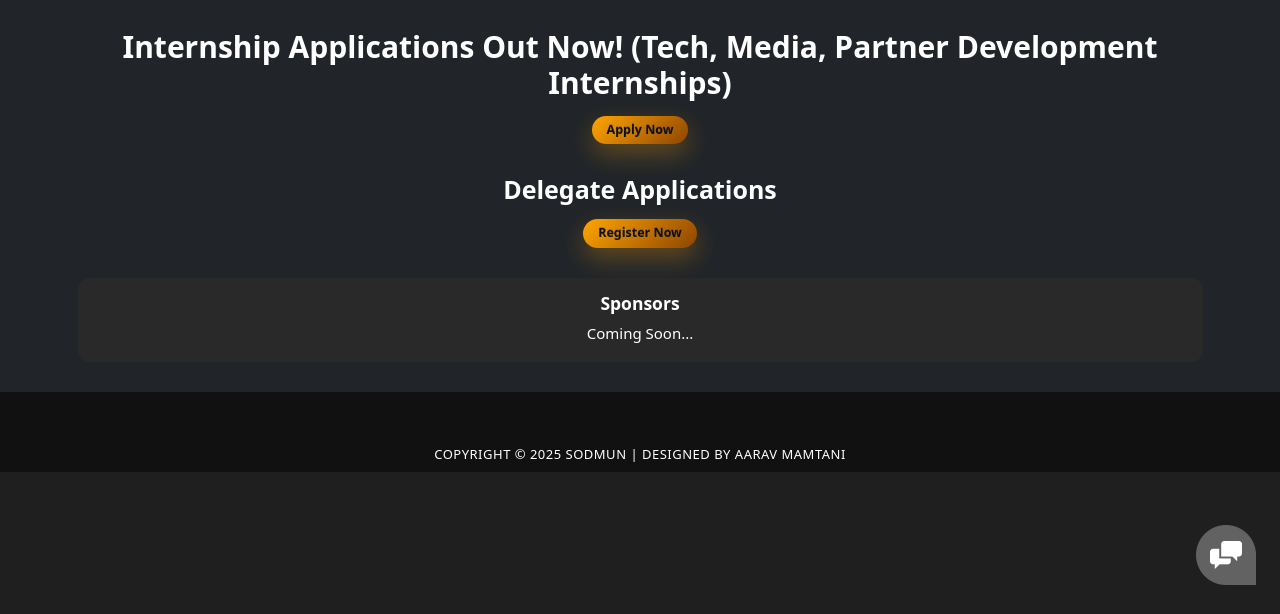
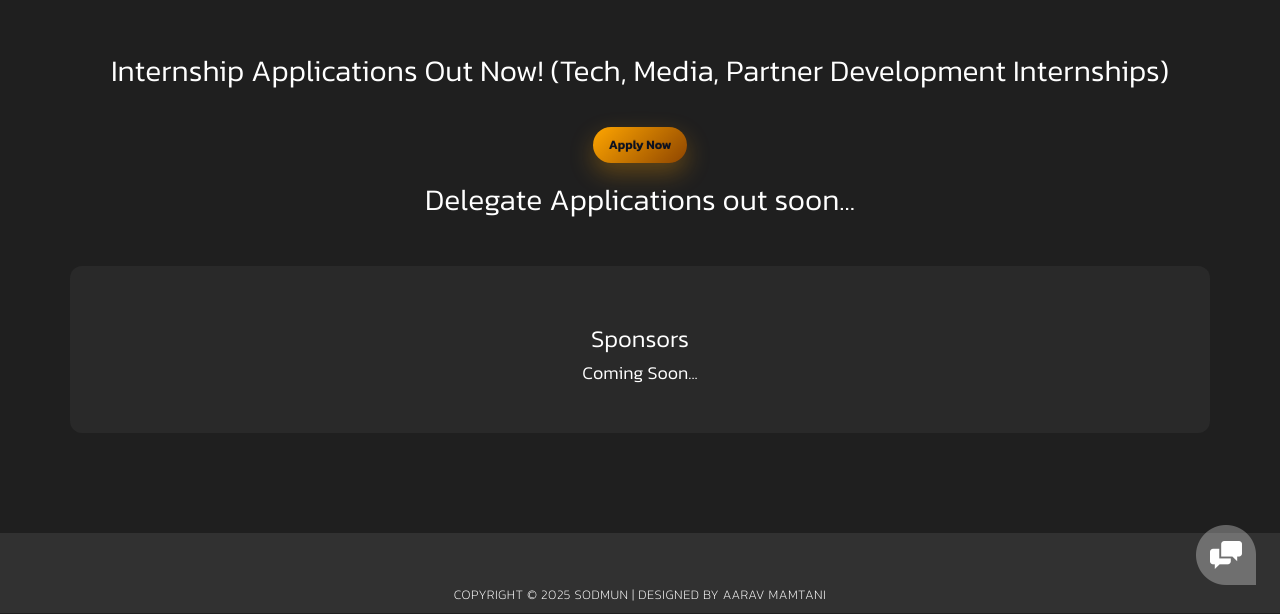
Before and after one commit to aya-aladdin/sodmun, a Flask app: page / in a window 1280 px wide. Shown: the part 795-1409 px from the top of the page. Run offline with Flask 3, Linux system fonts and the light colour scheme; some libraries are stand-ins or nearby versions.

Commit message:
fixed styling, todo: add space on top, footer

```diff
--- a/sodmun/templates/index.html
+++ b/sodmun/templates/index.html
@@ -13,7 +13,6 @@
         <link rel="stylesheet" href="{{ url_for('static', filename='css/fontAwesome.css') }}">
         <link rel="stylesheet" href="{{ url_for('static', filename='css/light-box.css') }}">
         <link rel="stylesheet" href="{{ url_for('static', filename='css/templatemo-style.css') }}">
-        <link href="https://cdn.jsdelivr.net/npm/bootstrap@5.3.0/dist/css/bootstrap.min.css" rel="stylesheet">
         <link href="https://fonts.googleapis.com/css?family=Kanit:100,200,300,400,500,600,700,800,900" rel="stylesheet">
         <link href="https://fonts.googleapis.com/css2?family=Inter:wght@400;500;700&display=swap" rel="stylesheet">
         <script src="{{ url_for('static', filename='js/vendor/modernizr-2.8.3-respond-1.4.2.min.js') }}"></script>
@@ -24,10 +23,13 @@
             }
             body {
                 background-color: #1f1f1f;
+                font-weight: 200;
+                font-size: 14px;
             }
             .container-fluid {
                 padding-left: 15px;
                 padding-right: 15px;
+
             }
 
             /* Navigation */
@@ -63,6 +65,7 @@
                 width: 50%;
                 /* Default alignment for large screens */
                 text-align: left;
+                color: #fff;
             }
             .calendar-column {
                 width: 40%;
@@ -239,16 +242,76 @@
 
             /* Footer */
             footer {
-                background-color: #111;
+                background-color: #313131;
                 color: #aaa;
                 text-align: center;
                 padding: 20px 10px;
                 font-size: 0.9rem;
             }
+
+            .py-5 {
+                color: #fff;
+            }
+
+            .countdown-numbers {
+                display: flex;
+                justify-content: center;
+                gap: 40px;
+            }
+
+            .countdown-numbers > div > div {
+                font-size: 2.5rem;
+            }
+
+            .countdown-numbers > div > small {
+                font-size: 1rem;
+            }
+
+            .main-content-text p {
+                margin-bottom: 25px;
+            }
+
+            #portfolio {
+                padding-top: 100px;
+                padding-bottom: 100px;
+            }
+
+            .sponsors-section {
+                padding: 40px 0;
+            }
+
+            h1, h2, h3, h4, h5, h6 {
+                font-weight: 300;
+            }
+
+            .main-content-text h1 {
+                font-size: 40px;
+            }
+
+            .typewriter-container {
+                font-size: 1.8rem;
+            }
+
+            .countdown-numbers > div > div {
+                font-size: 2.8rem;
+                font-weight: 500;
+            }
+
+            .countdown-numbers > div > small {
+                font-size: 0.9rem;
+            }
+
+            .apply-now-btn {
+                margin-top: 30px;
+            }
+
+            .delegate-applications-section {
+                margin-bottom: 50px;
+            }
         </style>
     </head>
 
-<body style="background-color: #1f1f1f;">
+<body>
 
     <nav>
         <div class="logo">
@@ -269,7 +332,7 @@
     display: flex;
     align-items: center;
     justify-content: center;
-    padding-top: 120px;
+    padding-top: 80px;
     padding-bottom: 100px;">
 
     <div class="container d-flex justify-content-between align-items-start main-content-flex">
@@ -337,15 +400,14 @@
 <section class="py-5 bg-dark text-white text-center" id="portfolio">
   <div class="container">
     <h2 class="display-5 fw-bold mb-4">Internship Applications Out Now! (Tech, Media, Partner Development Internships)</h2>
-    <a href="https://forms.gle/SXVGh2Gdc8JCsAfV7" class="btn btn-lg btn-primary px-4 py-2 apply-now-btn" style="border-radius: 40px;">Apply Now</a>
+    <a href="https://forms.gle/SXVGh2Gdc8JCsAfV7" class="btn btn-lg btn-primary px-4 py-2 apply-now-btn" style="border-radius: 50px;">Apply Now</a>
 
 
-<div class="mt-5">
-  <h2 class="display-6 fw-bold mb-4">Delegate Applications</h2>
-  <a href="#" class="btn btn-lg btn-primary px-4 py-2 apply-now-btn" style="border-radius: 40px;">Register Now</a>
+<div class="mt-5 delegate-applications-section">
+  <h2 class="display-6 fw-bold mb-4">Delegate Applications out soon...</h2>
 </div>
 
-<div class="mt-5 text-center py-4" style="background-color: #292929; border-radius: 12px;">
+<div class="mt-5 text-center py-4 sponsors-section" style="background-color: #292929; border-radius: 12px;">
   <h3 class="fw-semibold mb-3">Sponsors</h3> <h4> Coming Soon...</h4>
   <div class="d-flex justify-content-center align-items-center flex-wrap gap-4">
   </div>
@@ -456,28 +518,6 @@
 
     <script src="{{ url_for('static', filename='js/plugins.js') }}"></script>
     <script src="{{ url_for('static', filename='js/main.js') }}"></script>
-    <script src="https://cdn.jsdelivr.net/npm/bootstrap@5.3.0/dist/js/bootstrap.bundle.min.js"></script>
-
-<script>
-  const updateCountdown = () => {
-    const targetDate = new Date("October 17, 2025 00:00:00").getTime();
-    const now = new Date().getTime();
-    const diff = targetDate - now;
-
-    const days = Math.floor(diff / (1000 * 60 * 60 * 24));
-    const hours = Math.floor((diff % (1000 * 60 * 60 * 24)) / (1000 * 60 * 60));
-    const minutes = Math.floor((diff % (1000 * 60 * 60)) / (1000 * 60));
-    const seconds = Math.floor((diff % (1000 * 60)) / 1000);
-
-    document.getElementById("days").textContent = days.toString().padStart(2, '0');
-    document.getElementById("hours").textContent = hours.toString().padStart(2, '0');
-    document.getElementById("minutes").textContent = minutes.toString().padStart(2, '0');
-    document.getElementById("seconds").textContent = seconds.toString().padStart(2, '0');
-  };
-
-  updateCountdown();
-  setInterval(updateCountdown, 1000);
-</script>
 
 <script>
     document.addEventListener('DOMContentLoaded', () => {
@@ -502,14 +542,10 @@
 
             calendarDates.appendChild(dateDiv);
         }
-    });
-</script>
 
-<script>
         const typewriterText = document.getElementById('typewriter-text');
         const sentences = [
-        /* random sentences (change them as needed, theyre ai generated anyways)*/
-        "The Largest Private Teen-Led MUN Conference in the MENA Region.",
+            "The Largest Teen-Led MUN Conference in the MENA Region.",
             "Redefining Diplomacy, One Resolution at a Time.",
             "Where Leaders are Born.",
             "Empowering the Next Generation of Diplomats."
@@ -544,8 +580,26 @@
             }
         };
 
-    document.addEventListener('DOMContentLoaded', () => {
         type();
+
+        const updateCountdown = () => {
+            const targetDate = new Date("October 17, 2025 00:00:00").getTime();
+            const now = new Date().getTime();
+            const diff = targetDate - now;
+
+            const days = Math.floor(diff / (1000 * 60 * 60 * 24));
+            const hours = Math.floor((diff % (1000 * 60 * 60 * 24)) / (1000 * 60 * 60));
+            const minutes = Math.floor((diff % (1000 * 60 * 60)) / (1000 * 60));
+            const seconds = Math.floor((diff % (1000 * 60)) / 1000);
+
+            document.getElementById("days").textContent = days.toString().padStart(2, '0');
+            document.getElementById("hours").textContent = hours.toString().padStart(2, '0');
+            document.getElementById("minutes").textContent = minutes.toString().padStart(2, '0');
+            document.getElementById("seconds").textContent = seconds.toString().padStart(2, '0');
+        };
+
+        updateCountdown();
+        setInterval(updateCountdown, 1000);
     });
 </script>
 
```
Lines whose indentation alone changed are shown as unchanged.
